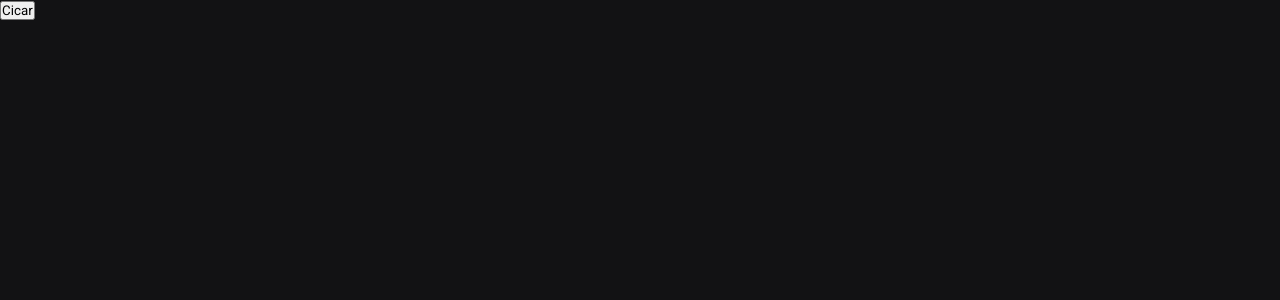
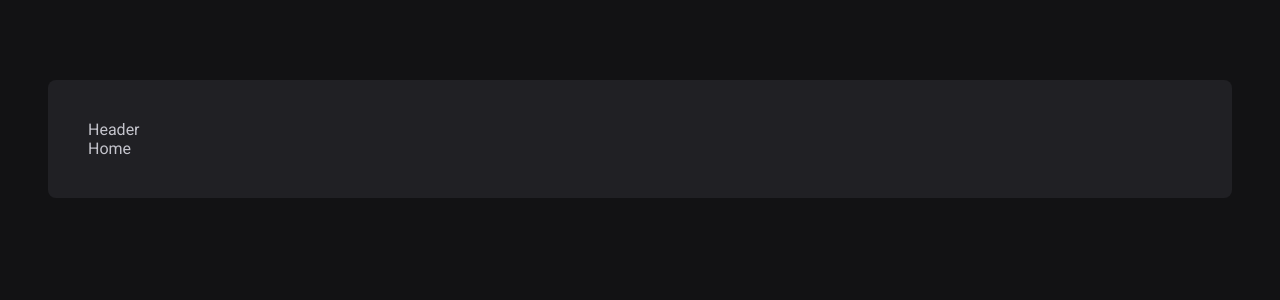
Before and after one commit to DeborahLyra/pomodoro-timer-typescript, a React (Vite) app: page / in a window 1280 px wide. Shown: the top 300 px of the page. Built offline with nearby package versions, Linux system fonts and the light colour scheme.

Commit message:
added default leyout + routes

```diff
--- a/package.json
+++ b/package.json
@@ -12,7 +12,7 @@
   "dependencies": {
     "react": "^18.3.1",
     "react-dom": "^18.3.1",
-    "react-router-dom": "^7.1.3",
+    "react-router-dom": "^7.4.1",
     "styled-components": "^6.1.14"
   },
   "devDependencies": {
--- a/src/App.tsx
+++ b/src/App.tsx
@@ -1,13 +1,14 @@
 import { ThemeProvider } from "styled-components"
 import { defaultTheme } from "./styles/themes/default"
 import { GlobalStyle } from "./styles/global"
+import { Router } from "./Router"
 
 function App() {
 
 
   return (
     <ThemeProvider theme={defaultTheme}>
-     <button>Cicar </button>
+     <Router/>
      <GlobalStyle/>
     </ThemeProvider>
   )
--- /dev/null
+++ b/src/Router.tsx
@@ -0,0 +1,17 @@
+import { Routes, Route, BrowserRouter } from "react-router-dom"
+import { Home } from "./pages/Home"
+import { History } from "./pages/History"
+import { DefaultLayout } from "./layouts/defaultLayout/DefaultLayout"
+
+export function Router() {
+    return (
+        <BrowserRouter>
+            <Routes>
+                <Route path="/" element={<DefaultLayout />}>
+                    <Route path="/" element={<Home />} />
+                    <Route path="/history" element={<History />} />
+                </Route>
+            </Routes>
+        </BrowserRouter>
+    )
+}
--- /dev/null
+++ b/src/components/header/Header.tsx
@@ -0,0 +1,9 @@
+
+
+export function Header() {
+  return (
+    <div>
+      <p>Header</p>
+    </div>
+  )
+}
--- /dev/null
+++ b/src/components/header/style.ts
@@ -0,0 +1,5 @@
+import styled from "styled-components";
+
+export const HeaderContainer = styled.header`
+
+`
--- /dev/null
+++ b/src/layouts/defaultLayout/DefaultLayout.tsx
@@ -0,0 +1,13 @@
+import { Outlet } from "react-router-dom";
+import { Header } from "../../components/header/Header";
+import { LayoutContainer } from "./style";
+
+
+export function DefaultLayout() {
+  return (
+    <LayoutContainer>
+        <Header/>
+        <Outlet/>
+    </LayoutContainer>
+  )
+}
--- /dev/null
+++ b/src/layouts/defaultLayout/style.ts
@@ -0,0 +1,15 @@
+import styled from "styled-components";
+
+export const LayoutContainer = styled.div`
+    max-width: 74rem;
+    height: (100vh - 10rem);
+    margin: 5rem auto;
+    padding: 2.5rem;
+
+    background-color: ${props => props.theme["gray-800"]};
+    border-radius: 8px;
+
+    display: flex;
+    flex-direction: column;
+
+`
--- /dev/null
+++ b/src/pages/History.tsx
@@ -0,0 +1,8 @@
+
+export function History() {
+  return (
+    <div>
+      History
+    </div>
+  )
+}
--- /dev/null
+++ b/src/pages/Home.tsx
@@ -0,0 +1,9 @@
+
+
+export function Home() {
+  return (
+    <div>
+      Home
+    </div>
+  )
+}
```
Also changed, not shown: 1 other file (tests, documents, lock files or other folders).
